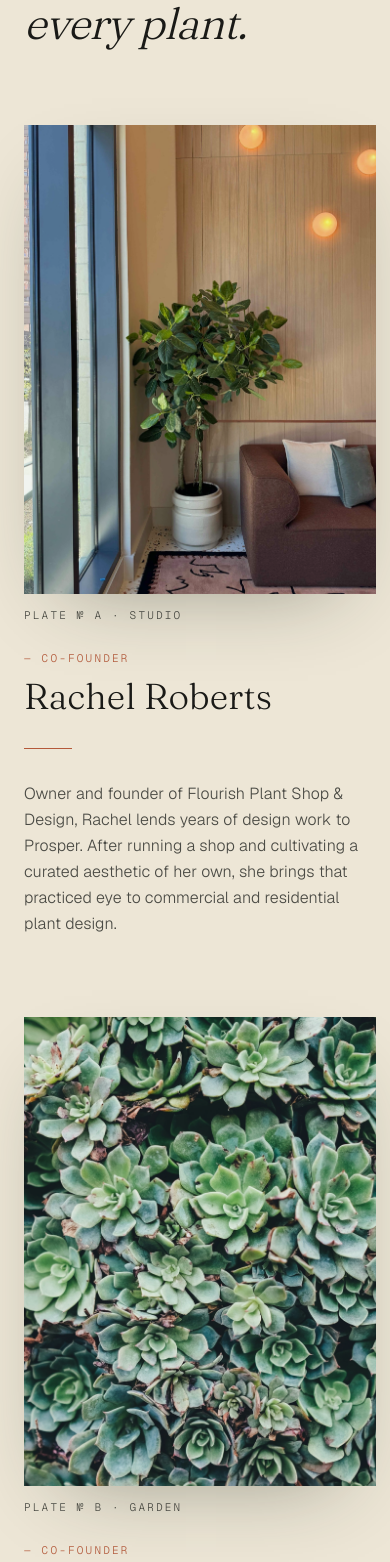
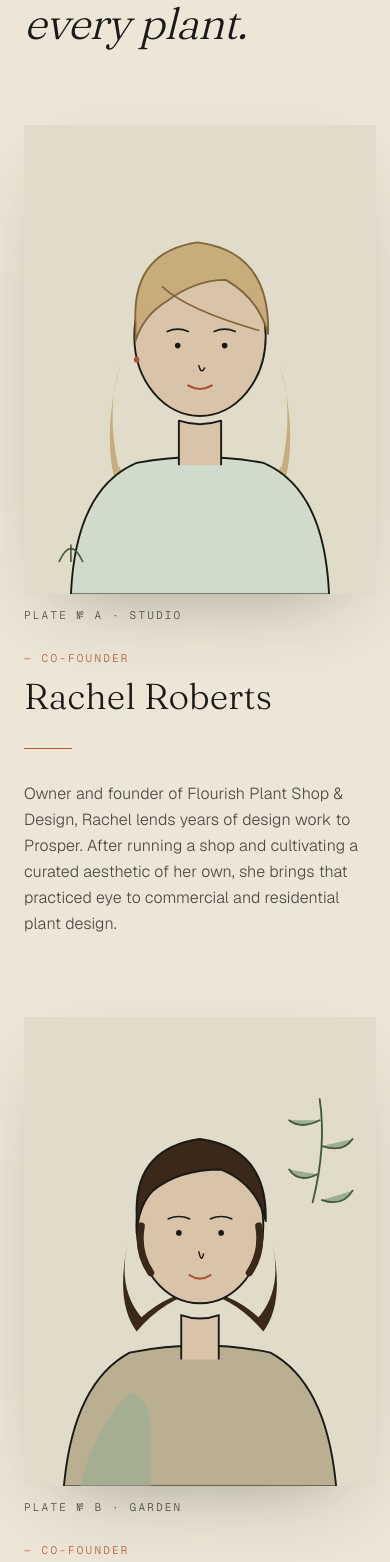
Before and after one commit to mscott-cam/prosper, a Next.js app: page /about in a window 390 px wide. Shown: the part 806-2368 px from the top of the page. Built offline with nearby package versions, Linux system fonts and the light colour scheme.

Commit message:
mobile changes, minor updates, founder portraits

```diff
--- a/app/about/page.tsx
+++ b/app/about/page.tsx
@@ -1,4 +1,3 @@
-import Image from "next/image";
 import type { Metadata } from "next";
 import { SiteNav } from "@/components/site/site-nav";
 import { SiteFooter } from "@/components/site/site-footer";
@@ -6,6 +5,10 @@ import { CustomCursor } from "@/components/custom-cursor";
 import { Reveal } from "@/components/motion/reveal";
 import { MagneticLink } from "@/components/motion/magnetic-link";
 import { LeafMark, Asterism } from "@/components/marks/leaf-mark";
+import {
+  RachelPortrait,
+  AudreaPortrait,
+} from "@/components/marks/founder-portrait";
 
 export const metadata: Metadata = {
   title: "About — Prosper Plantscapes",
@@ -18,14 +21,14 @@ const FOUNDERS = [
     name: "Rachel Roberts",
     role: "Co-Founder",
     bio: "Owner and founder of Flourish Plant Shop & Design, Rachel lends years of design work to Prosper. After running a shop and cultivating a curated aesthetic of her own, she brings that practiced eye to commercial and residential plant design.",
-    image: "/images/interior-plant-design.jpg",
+    Portrait: RachelPortrait,
     plate: "Plate № A · Studio",
   },
   {
     name: "Audrea Straub",
     role: "Co-Founder",
     bio: "Born and raised in Austin, Audrea has spent over a decade in the horticulture field. Her creativity also shows in the seasonal floral designs she composes from her own garden. “Connecting people with plants is my greatest joy — and to say I’m a crazy plant lady is an understatement.”",
-    image: "/images/succulent-garden.jpg",
+    Portrait: AudreaPortrait,
     plate: "Plate № B · Garden",
   },
 ];
@@ -113,13 +116,7 @@ export default function AboutPage() {
                   }`}
                 >
                   <figure className="relative aspect-[3/4] overflow-hidden bg-bone shadow-[0_30px_80px_-40px_rgba(31,42,27,0.45)]">
-                    <Image
-                      src={founder.image}
-                      alt={`Work composed by ${founder.name}`}
-                      fill
-                      className="object-cover"
-                      sizes="(min-width: 768px) 35vw, 100vw"
-                    />
+                    <founder.Portrait className="absolute inset-0 h-full w-full" />
                     <div className="absolute inset-0 bg-sage/25 mix-blend-multiply" />
                   </figure>
                   <p className="marginalia mt-4 text-ink-soft">{founder.plate}</p>
--- a/components/home/selected-work.tsx
+++ b/components/home/selected-work.tsx
@@ -9,7 +9,7 @@ const WORKS = [
     title: "Riverside Studio",
     place: "East Austin · Office",
     src: "/images/gallery1.jpeg",
-    aspect: "aspect-[3/4]",
+    aspect: "aspect-[4/3] md:aspect-[3/4]",
     span: "md:col-span-5 md:col-start-1",
     offset: "md:mt-0",
   },
@@ -25,15 +25,15 @@ const WORKS = [
     title: "Window Sill Composition",
     place: "South Lamar · Residential",
     src: "/images/gallery3.jpeg",
-    aspect: "aspect-[1/1]",
+    aspect: "aspect-[4/3] md:aspect-[1/1]",
     span: "md:col-span-4 md:col-start-2",
-    offset: "md:-mt-16",
+    offset: "md:mt-8",
   },
   {
     title: "Welcome Vestibule",
     place: "Downtown · Commercial",
     src: "/images/outside-corner.jpeg",
-    aspect: "aspect-[3/4]",
+    aspect: "aspect-[4/3] md:aspect-[3/4]",
     span: "md:col-span-5 md:col-start-7",
     offset: "md:mt-24",
   },
@@ -51,7 +51,9 @@ export function SelectedWork() {
             </h2>
           </div>
           <a
-            href="/contact"
+            href="https://instagram.com/prosperplantscapes"
+            target="_blank"
+            rel="noopener noreferrer"
             className="hidden font-mono text-[0.7rem] uppercase tracking-[0.24em] text-ink md:inline-flex"
             data-cursor="hover"
           >
@@ -93,7 +95,7 @@ export function SelectedWork() {
                     <div className="absolute inset-0 bg-sage/30 mix-blend-multiply" />
                   </motion.div>
                 </div>
-                <figcaption className="mt-5 flex items-baseline justify-between">
+                <figcaption className="mt-5 flex items-baseline justify-between px-4 pb-5">
                   <div>
                     <p className="font-display text-2xl italic text-ink">
                       {work.title}
@@ -110,6 +112,21 @@ export function SelectedWork() {
             </Reveal>
           ))}
         </div>
+
+        <div className="mt-10 flex justify-center md:hidden">
+          <a
+            href="https://instagram.com/prosperplantscapes"
+            target="_blank"
+            rel="noopener noreferrer"
+            className="font-mono text-[0.7rem] uppercase tracking-[0.24em] text-ink"
+            data-cursor="hover"
+          >
+            <span className="relative">
+              See full archive
+              <span className="absolute -bottom-1 left-0 h-px w-full bg-clay" />
+            </span>
+          </a>
+        </div>
       </div>
     </section>
   );
--- /dev/null
+++ b/components/marks/founder-portrait.tsx
@@ -0,0 +1,234 @@
+interface PortraitProps {
+  className?: string;
+}
+
+export function RachelPortrait({ className }: PortraitProps) {
+  return (
+    <svg
+      viewBox="0 0 300 400"
+      width="100%"
+      height="100%"
+      preserveAspectRatio="xMidYMid slice"
+      xmlns="http://www.w3.org/2000/svg"
+      className={className}
+      aria-hidden="true"
+    >
+      <rect width="300" height="400" fill="#ede6d6" />
+
+      <path
+        d="M82 205 Q60 285 92 340 Q120 360 150 358 Q180 360 208 340 Q240 285 218 205 Q230 240 220 290 Q200 320 175 332 Q150 338 125 332 Q100 320 80 290 Q70 240 82 205 Z"
+        fill="#d4b483"
+      />
+
+      <path
+        d="M40 400 Q44 310 96 288 Q150 278 204 288 Q256 310 260 400 Z"
+        fill="#dde5d8"
+        stroke="#1a1a17"
+        strokeWidth="1.6"
+        strokeLinejoin="round"
+      />
+
+      <path
+        d="M132 290 L132 252 Q150 258 168 252 L168 290"
+        fill="#e6cdb5"
+        stroke="#1a1a17"
+        strokeWidth="1.6"
+        strokeLinejoin="round"
+      />
+
+      <ellipse
+        cx="150"
+        cy="180"
+        rx="56"
+        ry="68"
+        fill="#e6cdb5"
+        stroke="#1a1a17"
+        strokeWidth="1.6"
+      />
+
+      <path
+        d="M95 168 Q92 108 148 100 Q210 108 208 178 Q200 148 172 132 Q146 132 122 150 Q102 162 95 184 Z"
+        fill="#d4b483"
+        stroke="#8a6a3e"
+        strokeWidth="1.6"
+        strokeLinejoin="round"
+      />
+
+      <path
+        d="M118 138 Q140 158 200 175"
+        stroke="#8a6a3e"
+        strokeWidth="1.4"
+        fill="none"
+        strokeLinecap="round"
+      />
+
+      <circle cx="131" cy="188" r="2.4" fill="#1a1a17" />
+      <circle cx="171" cy="188" r="2.4" fill="#1a1a17" />
+
+      <path
+        d="M122 176 Q131 172 140 176"
+        stroke="#1a1a17"
+        strokeWidth="1.4"
+        fill="none"
+        strokeLinecap="round"
+      />
+      <path
+        d="M162 176 Q171 172 180 176"
+        stroke="#1a1a17"
+        strokeWidth="1.4"
+        fill="none"
+        strokeLinecap="round"
+      />
+
+      <path
+        d="M149 205 Q151 213 154 207"
+        stroke="#1a1a17"
+        strokeWidth="1.2"
+        fill="none"
+        strokeLinecap="round"
+      />
+
+      <path
+        d="M140 222 Q150 228 160 222"
+        stroke="#b4593a"
+        strokeWidth="1.8"
+        fill="none"
+        strokeLinecap="round"
+      />
+
+      <circle cx="96" cy="200" r="2.4" fill="#b4593a" />
+
+      <path
+        d="M30 372 Q40 350 50 372"
+        stroke="#475c40"
+        strokeWidth="1.4"
+        fill="none"
+        strokeLinecap="round"
+      />
+      <path
+        d="M40 372 L40 358"
+        stroke="#475c40"
+        strokeWidth="1.4"
+        strokeLinecap="round"
+      />
+    </svg>
+  );
+}
+
+export function AudreaPortrait({ className }: PortraitProps) {
+  return (
+    <svg
+      viewBox="0 0 300 400"
+      width="100%"
+      height="100%"
+      preserveAspectRatio="xMidYMid slice"
+      xmlns="http://www.w3.org/2000/svg"
+      className={className}
+      aria-hidden="true"
+    >
+      <rect width="300" height="400" fill="#ede6d6" />
+
+      <g stroke="#475c40" strokeWidth="1.6" fill="none" strokeLinecap="round">
+        <path d="M252 70 Q258 110 246 158" />
+        <path d="M252 88 Q236 96 226 88" fill="#a4b69b" />
+        <path d="M254 110 Q272 116 280 104" fill="#a4b69b" />
+        <path d="M250 134 Q234 142 226 130" fill="#a4b69b" />
+        <path d="M254 156 Q272 162 280 148" fill="#a4b69b" />
+      </g>
+
+      <path
+        d="M88 195 Q78 244 96 268 Q120 240 150 234 Q180 240 204 268 Q222 244 212 195 Q220 232 200 256 Q175 234 150 234 Q125 234 100 256 Q80 232 88 195 Z"
+        fill="#3d2a1a"
+      />
+
+      <path
+        d="M34 400 Q42 312 90 286 Q150 274 210 286 Q258 312 266 400 Z"
+        fill="#c5b89a"
+        stroke="#1a1a17"
+        strokeWidth="1.6"
+        strokeLinejoin="round"
+      />
+
+      <path
+        d="M48 400 Q60 350 90 320 Q108 326 108 350 L108 400 Z"
+        fill="#a4b69b"
+        opacity="0.6"
+      />
+
+      <path
+        d="M134 292 L134 254 Q150 260 166 254 L166 292"
+        fill="#e6cdb5"
+        stroke="#1a1a17"
+        strokeWidth="1.6"
+        strokeLinejoin="round"
+      />
+
+      <ellipse
+        cx="150"
+        cy="178"
+        rx="54"
+        ry="66"
+        fill="#e6cdb5"
+        stroke="#1a1a17"
+        strokeWidth="1.6"
+      />
+
+      <path
+        d="M96 168 Q94 112 150 104 Q208 112 206 174 Q198 142 168 130 Q132 130 110 148 Q98 160 96 184 Z"
+        fill="#3d2a1a"
+        stroke="#1a1a17"
+        strokeWidth="1.6"
+        strokeLinejoin="round"
+      />
+
+      <path
+        d="M100 178 Q96 200 108 218"
+        stroke="#3d2a1a"
+        strokeWidth="6"
+        fill="none"
+        strokeLinecap="round"
+      />
+      <path
+        d="M200 178 Q204 200 192 218"
+        stroke="#3d2a1a"
+        strokeWidth="6"
+        fill="none"
+        strokeLinecap="round"
+      />
+
+      <circle cx="132" cy="184" r="2.4" fill="#1a1a17" />
+      <circle cx="168" cy="184" r="2.4" fill="#1a1a17" />
+
+      <path
+        d="M123 172 Q132 168 141 172"
+        stroke="#1a1a17"
+        strokeWidth="1.4"
+        fill="none"
+        strokeLinecap="round"
+      />
+      <path
+        d="M159 172 Q168 168 177 172"
+        stroke="#1a1a17"
+        strokeWidth="1.4"
+        fill="none"
+        strokeLinecap="round"
+      />
+
+      <path
+        d="M149 200 Q151 210 153 202"
+        stroke="#1a1a17"
+        strokeWidth="1.2"
+        fill="none"
+        strokeLinecap="round"
+      />
+
+      <path
+        d="M141 220 Q150 226 159 220"
+        stroke="#b4593a"
+        strokeWidth="1.8"
+        fill="none"
+        strokeLinecap="round"
+      />
+    </svg>
+  );
+}
--- a/components/motion/split-text.tsx
+++ b/components/motion/split-text.tsx
@@ -37,7 +37,7 @@ export function SplitText({
       {words.map((word, i) => (
         <span
           key={`${word}-${i}`}
-          className="inline-block overflow-hidden align-bottom pr-[0.25em]"
+          className="inline-block overflow-hidden align-bottom pr-[0.25em] pb-[0.3em]"
         >
           <motion.span
             className={`inline-block ${
--- a/components/site/site-footer.tsx
+++ b/components/site/site-footer.tsx
@@ -39,7 +39,7 @@ export function SiteFooter() {
             </div>
           </div>
 
-          <div className="grid grid-cols-2 gap-10 md:col-span-7 md:grid-cols-2">
+          <div className="grid grid-cols-1 gap-8 md:col-span-7 md:grid-cols-2 md:gap-10">
             {COLUMNS.map((col) => (
               <div key={col.heading}>
                 <h4 className="marginalia text-ink-soft">{col.heading}</h4>
--- a/components/site/site-nav.tsx
+++ b/components/site/site-nav.tsx
@@ -187,14 +187,14 @@ export function SiteNav({ variant = "transparent" }: SiteNavProps) {
                 <Link
                   href="/contact"
                   onClick={() => setOpen(false)}
-                  className="mt-6 inline-flex items-center gap-3 rounded-full bg-clay px-6 py-3 font-mono text-xs uppercase tracking-[0.24em] text-bone"
+                  className="mt-6 inline-flex items-center gap-3 rounded-full bg-clay px-6 py-3 font-mono text-[0.78rem] uppercase tracking-[0.24em] text-bone"
                 >
                   Inquire <span aria-hidden>→</span>
                 </Link>
               </motion.div>
             </nav>
 
-            <div className="flex items-end justify-between font-mono text-[0.7rem] uppercase tracking-[0.24em] text-ink-soft">
+            <div className="flex items-end justify-between font-mono text-xs uppercase tracking-[0.24em] text-ink-soft">
               <span>Austin · TX</span>
               <span>info@prosperplantscapes.com</span>
             </div>
```
Also changed, not shown: app/contact/page.tsx (+4 -4 lines).
